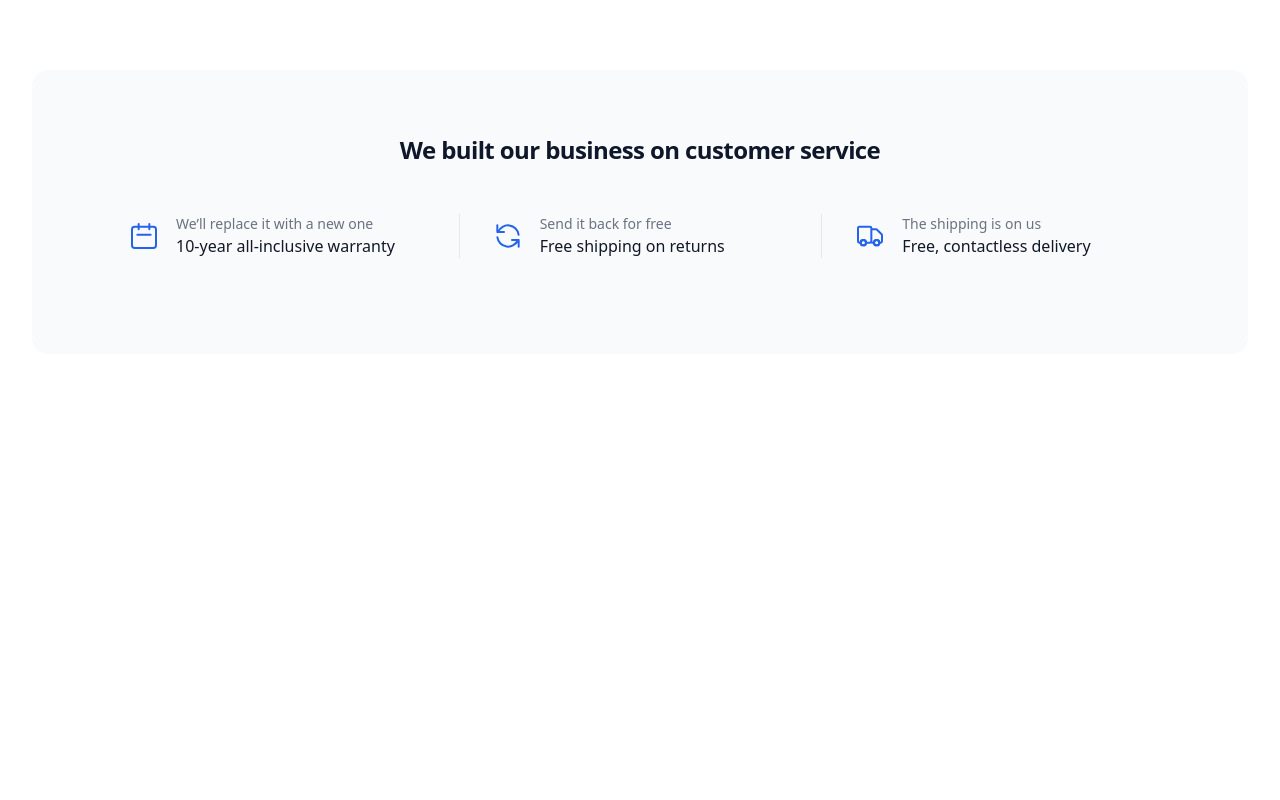
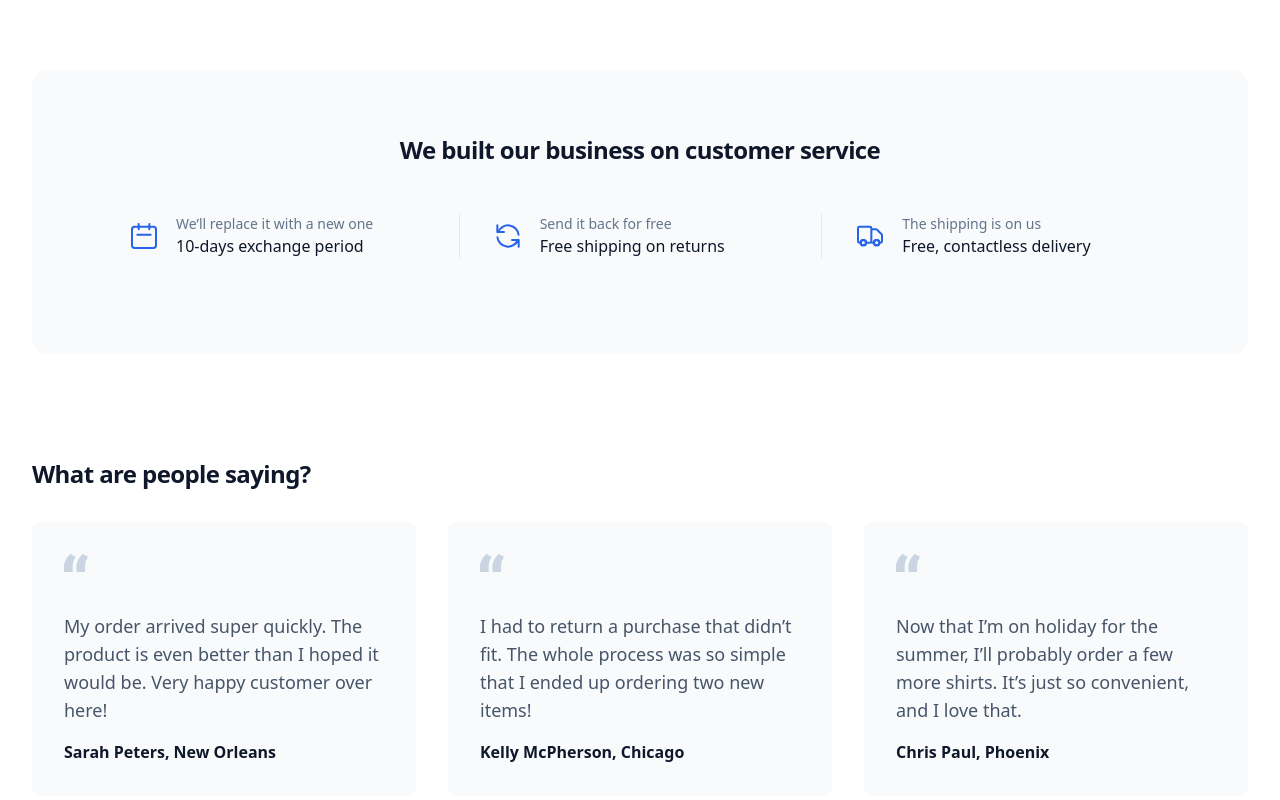
Before and after one commit to itsAshish01/city-jeans, a Next.js app: page / in a window 1280 px wide. Shown: the part 2162-2962 px from the top of the page. Before the commit the page ends 2612 px from the top, so only its background shows below. Built offline with nearby package versions, Linux system fonts and the light colour scheme; a web font is replaced by a local one.

Commit message:
Built the testimonial section.

```diff
--- a/components/FeatureSpan.js
+++ b/components/FeatureSpan.js
@@ -4,8 +4,8 @@
       <div className='max-w-xs mx-auto px-4 flex items-center lg:max-w-none lg:px-8'>
         <perk.icon className='flex-shrink-0 h-8 w-8 text-blue-600 stroke-[1.5px]' />
         <div className='ml-4 flex-auto flex flex-col-reverse'>
-          <h3 className='font-medium text-gray-900'>{perk.name}</h3>
-          <p className='text-sm text-gray-500'>{perk.description}</p>
+          <h3 className='font-medium text-slate-900'>{perk.name}</h3>
+          <p className='text-sm text-slate-500'>{perk.description}</p>
         </div>
       </div>
     </div>
--- a/pages/index.js
+++ b/pages/index.js
@@ -4,6 +4,7 @@
 import Categories from '../sections/Categories';
 import Story from '../sections/Story';
 import Features from '../sections/Features';
+import Testimonials from '../sections/Testimonials';
 
 export default function Home() {
   return (
@@ -19,6 +20,7 @@
         <Categories />
         <Story />
         <Features />
+        <Testimonials />
       </main>
     </div>
   );
--- a/sections/Features.js
+++ b/sections/Features.js
@@ -3,7 +3,7 @@
 
 const perks = [
   {
-    name: '10-year all-inclusive warranty',
+    name: '10-days exchange period',
     description: 'We’ll replace it with a new one',
     icon: CalendarIcon,
   },
@@ -32,7 +32,7 @@
             </div>
 
             <h2 className='sr-only'>Our perks</h2>
-            <div className='max-w-7xl mx-auto divide-y divide-gray-200 lg:py-8 lg:flex lg:justify-center lg:divide-y-0 lg:divide-x'>
+            <div className='max-w-7xl mx-auto divide-y divide-slate-200 lg:py-8 lg:flex lg:justify-center lg:divide-y-0 lg:divide-x'>
               {perks.map((perk) => (
                 <FeatureSpan perk={perk} key={perk.name} />
               ))}
--- /dev/null
+++ b/sections/Testimonials.js
@@ -0,0 +1,69 @@
+const testimonials = [
+  {
+    id: 1,
+    quote:
+      'My order arrived super quickly. The product is even better than I hoped it would be. Very happy customer over here!',
+    attribution: 'Sarah Peters, New Orleans',
+  },
+  {
+    id: 2,
+    quote:
+      'I had to return a purchase that didn’t fit. The whole process was so simple that I ended up ordering two new items!',
+    attribution: 'Kelly McPherson, Chicago',
+  },
+  {
+    id: 3,
+    quote:
+      'Now that I’m on holiday for the summer, I’ll probably order a few more shirts. It’s just so convenient, and I love that.',
+    attribution: 'Chris Paul, Phoenix',
+  },
+];
+
+const Testimonials = () => {
+  return (
+    <section
+      aria-labelledby='testimonial-heading'
+      className='relative max-w-7xl mx-auto py-4 px-4 sm:px-6 lg:py-2 lg:pb-16 lg:px-8'
+    >
+      <div className='max-w-2xl mx-auto lg:max-w-none'>
+        <h2
+          id='testimonial-heading'
+          className='text-2xl font-semibold tracking-tight text-slate-900'
+        >
+          What are people saying?
+        </h2>
+
+        <div className='mt-8 space-y-16 lg:space-y-0 lg:grid lg:grid-cols-3 lg:gap-x-8'>
+          {testimonials.map((testimonial) => (
+            <blockquote
+              key={testimonial.id}
+              className='sm:flex lg:block bg-slate-50 p-8 rounded-lg'
+            >
+              <svg
+                width={24}
+                height={18}
+                viewBox='0 0 24 18'
+                xmlns='http://www.w3.org/2000/svg'
+                aria-hidden='true'
+                className='flex-shrink-0 text-slate-300'
+              >
+                <path
+                  d='M0 18h8.7v-5.555c-.024-3.906 1.113-6.841 2.892-9.68L6.452 0C3.188 2.644-.026 7.86 0 12.469V18zm12.408 0h8.7v-5.555C21.083 8.539 22.22 5.604 24 2.765L18.859 0c-3.263 2.644-6.476 7.86-6.451 12.469V18z'
+                  fill='currentColor'
+                />
+              </svg>
+              <div className='mt-8 sm:mt-0 sm:ml-6 lg:mt-10 lg:ml-0'>
+                <p className='text-lg text-slate-600'>{testimonial.quote}</p>
+                <cite className='mt-4 block font-semibold not-italic text-slate-900'>
+                  {testimonial.attribution}
+                </cite>
+              </div>
+            </blockquote>
+          ))}
+        </div>
+      </div>
+    </section>
+  );
+};
+
+export default Testimonials;
```
